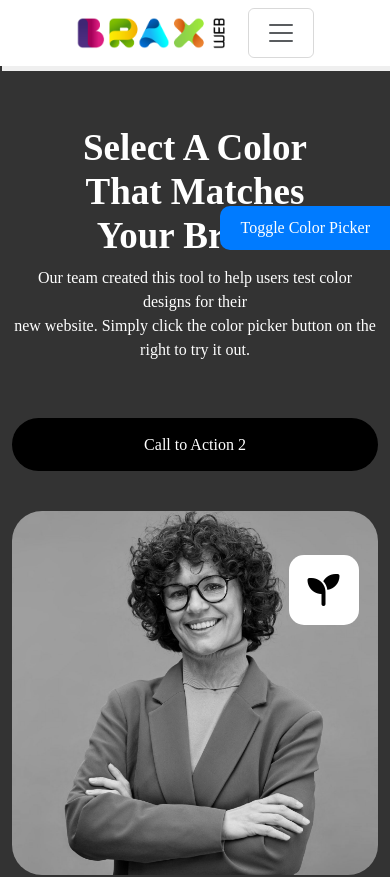
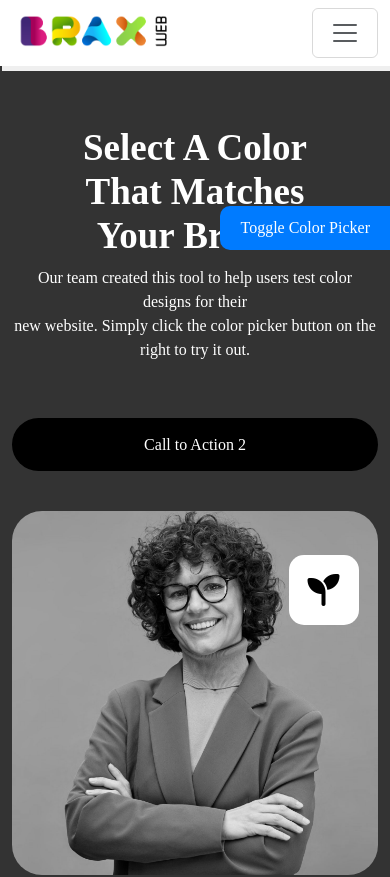
Before and after one commit to sandeepkushwaha07/colorwebsitespk, a plain HTML site: page index.html in a window 390 px wide. Shown: the top 877 px of the page. Drawn offline with nearby package versions, Linux system fonts and the light colour scheme.

Commit message:
Update style.css

```diff
--- a/style.css
+++ b/style.css
@@ -69,7 +69,6 @@ nav.navbar.navbar-expand-lg.navbar-light.bg-\#fff.sticky-top {
 }
 .toggle-btn {
     position: fixed;
-    top: 50%;
     top: 27%;
     right: 0;
     transform: translateY(-50%);
@@ -374,8 +373,12 @@ button.btn.btn-success {
 
 
     img.navbar-logo {
-        width: 58%;
         width: 41%;
+        float: left;
+        margin: 2%;
+    }
+    button.navbar-toggler {
+        float: right;
     }
 
     .headerRight h1 {
```
